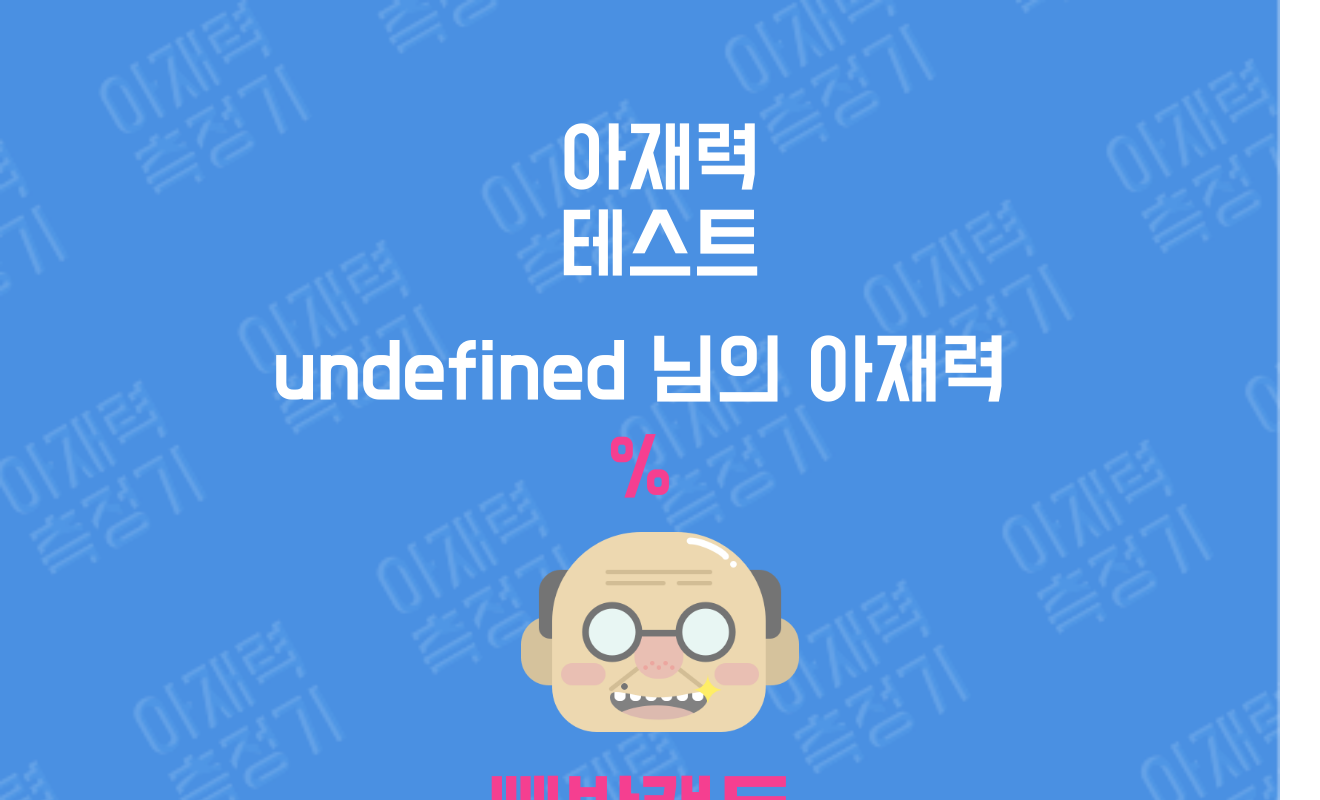
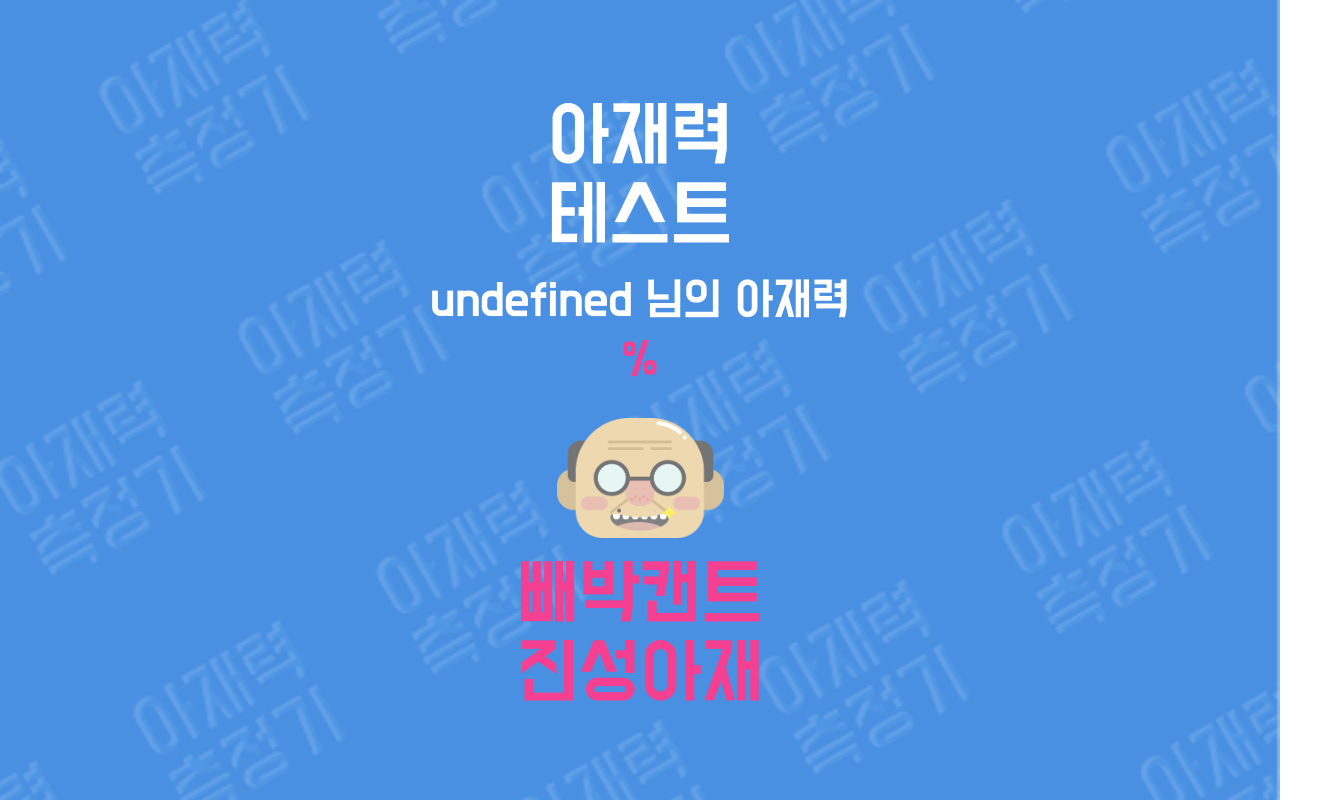
Before and after one commit to SunhoY/zealot-react, a React (Create React App) app: page / in a window 1280 px wide. Shown: the top 800 px of the page, 1320 px wide, since content can reach past the window. Built offline with nearby package versions, Linux system fonts and the light colour scheme.

Commit message:
remove .idea from git style all component reactive.

```diff
--- a/src/App.css
+++ b/src/App.css
@@ -40,15 +40,15 @@
 
 .not_ajae_message {
   font-family: baemin, sans-serif;
-  font-size: 80px;
+  font-size: 8vh;
 }
 
 .medium_ajae_message {
   font-family: baemin, sans-serif;
-  font-size: 80px;
+  font-size: 8vh;
 }
 
 .full_ajae_message {
   font-family: baemin, sans-serif;
-  font-size: 80px;
+  font-size: 8vh;
 }
--- a/src/component/AjaeIndicatingImage.js
+++ b/src/component/AjaeIndicatingImage.js
@@ -2,9 +2,8 @@
 
 const styles = {
     container: {
-        margin: "20px",
         width: "100%",
-        height: "200px"
+        height: "15vh"
     }
 };
 
--- a/src/component/AjaeIndicatingText.js
+++ b/src/component/AjaeIndicatingText.js
@@ -3,9 +3,9 @@
 
 const styles = {
     container: {
-        padding: "20px",
         textAlign: 'center',
-        whiteSpace: "pre"
+        whiteSpace: "pre",
+        padding: "20px"
     }
 };
 
--- a/src/component/AjaePercentage.js
+++ b/src/component/AjaePercentage.js
@@ -4,8 +4,8 @@
     container: {
         padding: "20px",
         textAlign: "center",
-        height: "160px",
-        fontSize: "70px",
+        height: "15vh",
+        fontSize: "5vh",
         fontFamily: "baemin",
         color: "#ffffff",
     }
--- a/src/component/Landing.js
+++ b/src/component/Landing.js
@@ -11,7 +11,6 @@
     },
     title: {
         width: "100%",
-        padding: "20px",
         textAlign: "center"
     },
     centerAlign: {
@@ -23,7 +22,7 @@
         fontFamily: "baemin"
     },
     textLarge: {
-        fontSize: "70px",
+        fontSize: "8vh",
         color: "#ffffff"
     },
 };
```
Also changed, not shown: 1 other file (tests, documents, lock files or other folders).
